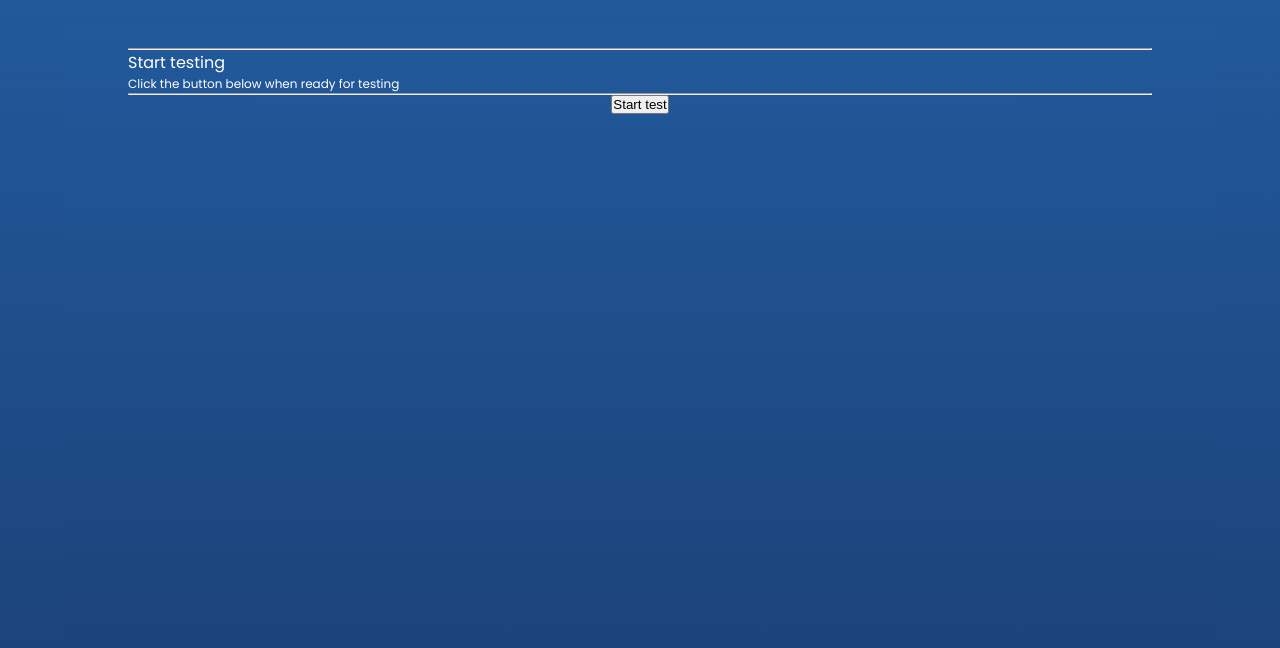
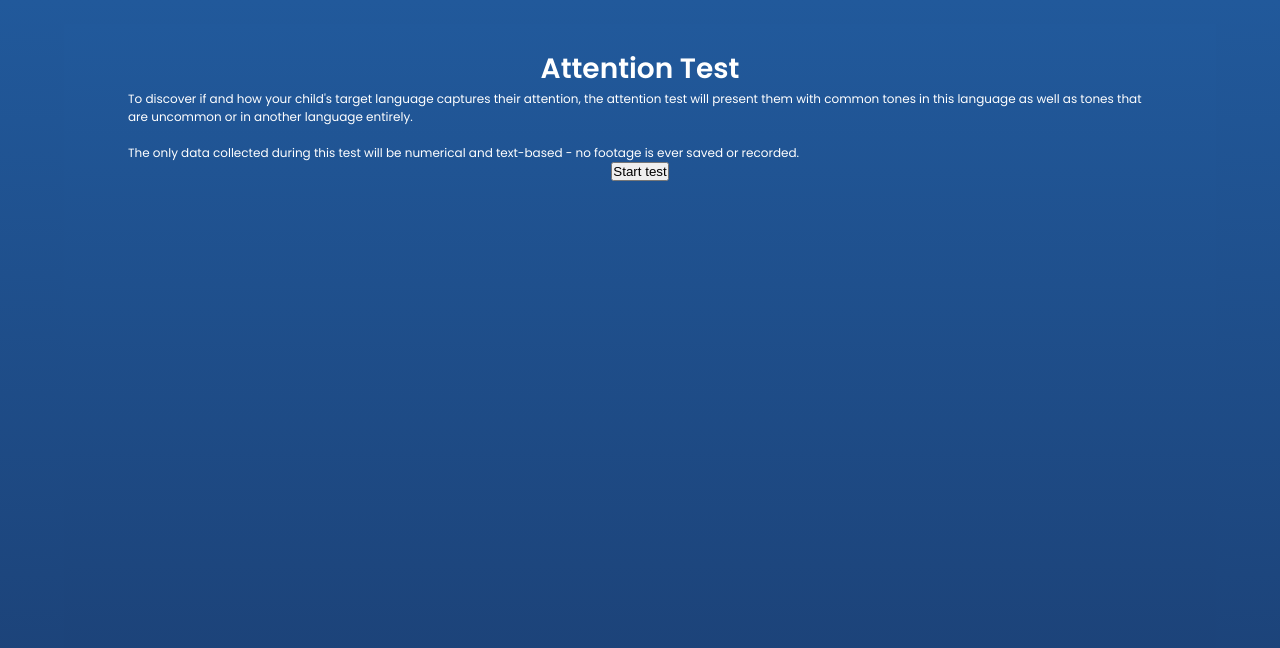
Before and after one commit to briannededeugd/tumimundo, a SvelteKit app in the folder tumi-mundo/: page /attentiontest in a window 1280 px wide. Shown: the top 648 px of the page. Built offline with nearby package versions, Linux system fonts and the light colour scheme.

Commit message:
FEAT: Test page intro text

```diff
--- a/tumi-mundo/src/routes/attentiontest/+page.svelte
+++ b/tumi-mundo/src/routes/attentiontest/+page.svelte
@@ -1,17 +1,22 @@
 <head>
 	<meta charset="utf-8" />
 	<meta http-equiv="X-UA-Compatible" content="chrome=1" />
-	<title>Using pico.js and lploc.js for real-time localization of eye pupils</title>
+	<title>TuMi Mundo - Attention Test</title>
 	<link rel="stylesheet" href="../lib/styles/style.css" />
 </head>
 
 <body>
-	<hr />
 	<section>
-		<h3>Start testing</h3>
-		<p>Click the button below when ready for testing</p>
+		<h1>Attention Test</h1>
+		<p>
+			To discover if and how your child's target language captures their attention, the attention
+			test will present them with common tones in this language as well as tones that are uncommon
+			or in another language entirely.<br/>
+
+			<br/>
+			The only data collected during this test will be numerical and text-based - no footage is ever saved or recorded.
+		</p>
 	</section>
-	<hr />
 	<p>
 		<center><input type="button" value="Start test" onclick="button_callback()" /></center>
 	</p>
```
